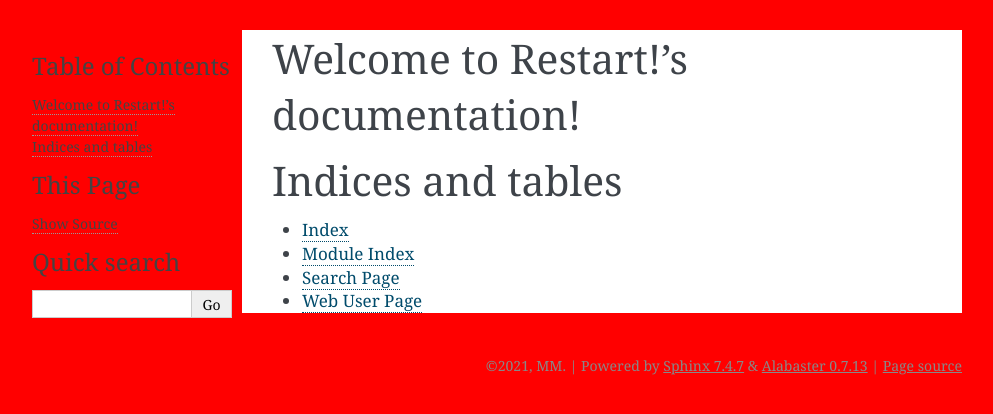
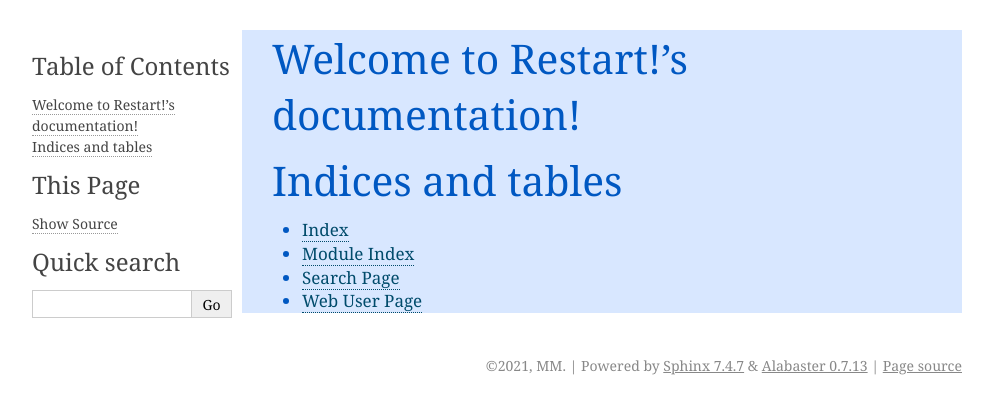
Before and after one commit to mmenapace/TestReadTheDocs, a Sphinx documentation site: the page built from docs/index.rst, in a window 1280 px wide. Shown: the top 414 px of the page, without its empty margins (148-1141 px from the left). Built offline with Sphinx 7.4.7, drawn with Linux system fonts in a browser that asks for light colours.

Commit message:
changed div bg

```diff
--- a/docs/_static/custom.css
+++ b/docs/_static/custom.css
@@ -1 +1,5 @@
-body {background-color: red}
+body {background-color: white}
+div.body {
+    background-color: #d8e7ff;
+    color: #0058c2;
+}
```
